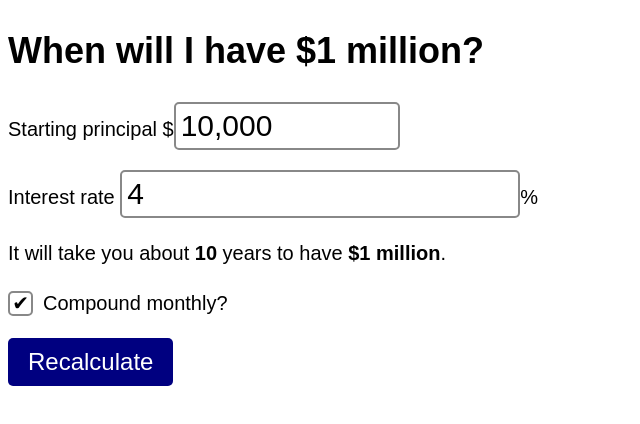
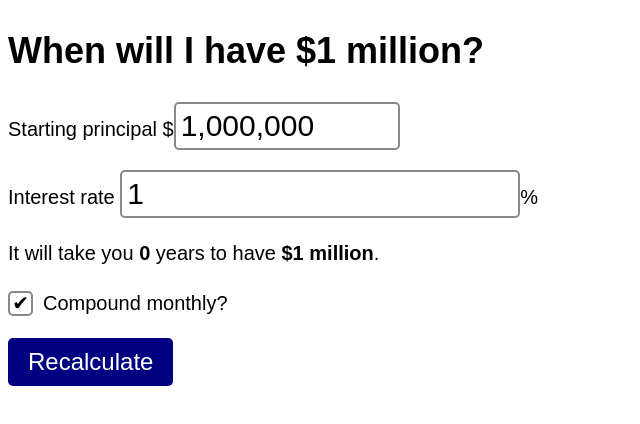
Before and after one commit to webinista/first-million, a React (Vite) app: page / in a window 1280 px wide. Shown: the top 424 px of the page, without its empty margins (0-640 px from the left). Built offline with nearby package versions, Linux system fonts and the light colour scheme.

Commit message:
Move the initial state variable to lib.

```diff
--- a/src/App.js
+++ b/src/App.js
@@ -1,6 +1,5 @@
 import React from "react";
 import {
-  useState,
   useReducer
 } from "react";
 
@@ -12,16 +11,10 @@ import {
   numeric_to_number,
   to_float,
   reducer,
-  submitted
+  initial_state as init
 } from './lib.js';
 
 const App = () => {
-  const init = {
-    principal: formatted_number(10000),
-    rate: 4,
-    years: 10,
-    monthly: true
-  };
 
   const [state, dispatch] = useReducer(reducer, init);
 
@@ -36,11 +29,12 @@ const App = () => {
   }
 
   const recalculate = (evt) => {
+    evt.preventDefault();
     dispatch({ type: 'recalculate' });
   }
 
   return (
-    <form onSubmit={submitted} onChange={recalculate}>
+    <form onSubmit={recalculate} onChange={recalculate}>
       <p>
         <Input
           type="text"
@@ -69,7 +63,7 @@ const App = () => {
         <output
           htmlFor="principal rate"
           name="years"
-        >It will take you about <strong>{state.years}</strong> years to have <strong>$1 million</strong></output>.
+        >It will take you <strong>{state.years}</strong> years to have <strong>$1 million</strong></output>.
       </p>
 
       <p>
--- a/src/lib.js
+++ b/src/lib.js
@@ -66,6 +66,7 @@ export const reducer = (state, action) => {
       break;
     case 'monthly':
       value = { [action.type]: !!action.value };
+      break;
     case 'recalculate':
       const yrs = first_million_years(
         numeric_to_number(state.principal),
@@ -85,6 +86,9 @@ export const reducer = (state, action) => {
   };
 }
 
-export const submitted = (evt) => {
-  evt.preventDefault();
-}
+export const initial_state = {
+  principal: formatted_number(1000000),
+  rate: 1,
+  years: 0,
+  monthly: true
+};
```
